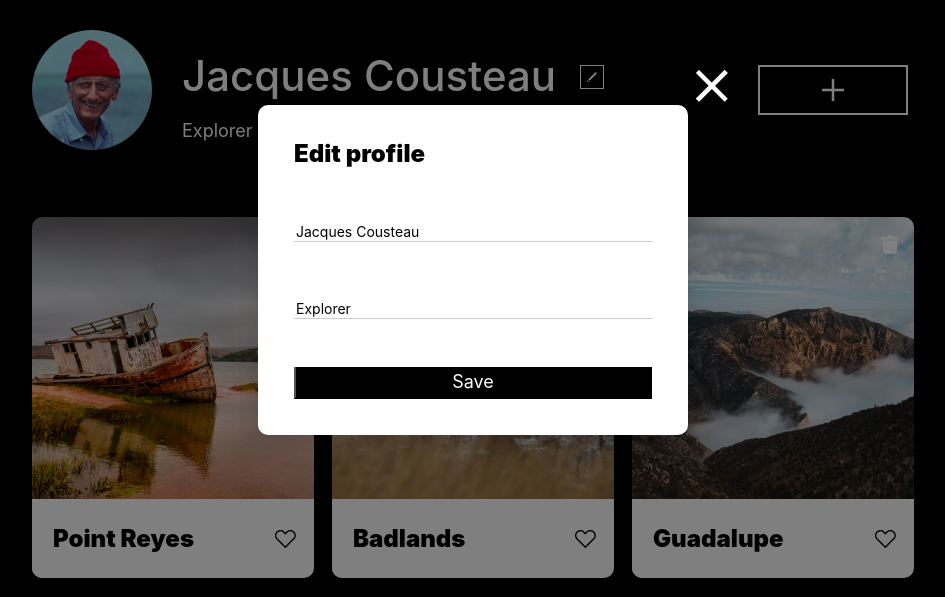
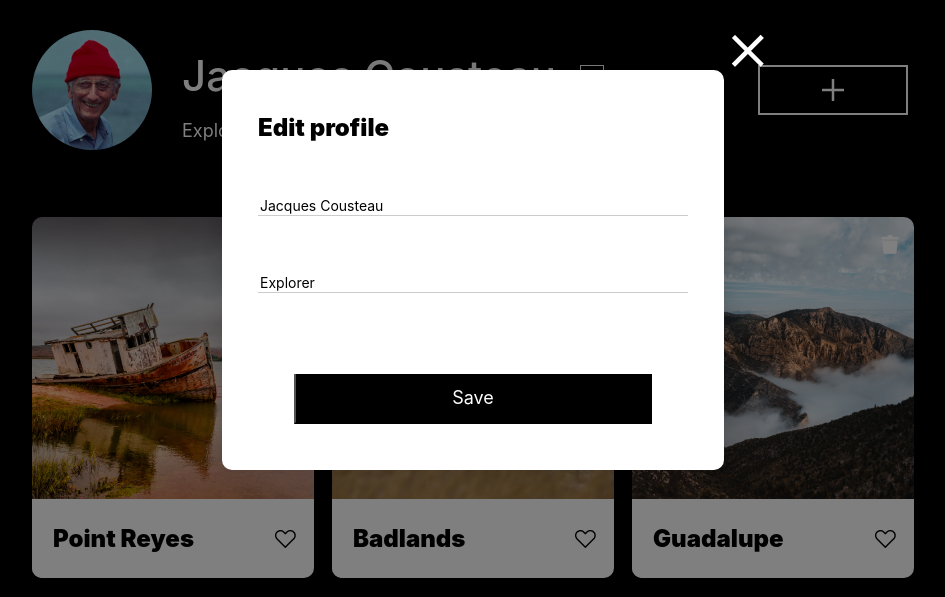
Before and after one commit to alalumiere/web_project_4, a plain HTML site: page index.html in a window 1280 px wide. Both pictures are taken after a click on the button 759 px from the left and 207 px from the top of the page. Shown: the part 130-727 px from the top of the page, without its empty margins (167-1112 px from the left). Drawn offline with Linux system fonts and the light colour scheme; a web font is replaced by a local one.

Commit message:
fix form styles due to merge issue

```diff
--- a/blocks/form/__descrition/form__description.css
+++ b/blocks/form/__descrition/form__description.css
@@ -5,7 +5,6 @@
   line-height: 17px;
   border: none;
   border-bottom: 1px solid rgba(0, 0, 0, .2);
-  margin: 29.74px 36px 0;
   margin-top: 57px;
   outline: transparent;
 }
--- a/blocks/form/__name/form__name.css
+++ b/blocks/form/__name/form__name.css
@@ -5,7 +5,6 @@
   line-height: 17px;
   border: none;
   border-bottom: 1px solid rgba(0, 0, 0, .2);
-  margin: 54px 36px 0;
   margin-top: 54px;
   outline: transparent;
 }
--- a/blocks/form/__submit-button/form__submit-button.css
+++ b/blocks/form/__submit-button/form__submit-button.css
@@ -10,7 +10,7 @@
   line-height: 22px;
   text-align: center;
   align-self: center;
-  margin: 48px 36px 36.51px;
+  margin-top: 81px;
   cursor: pointer;
 }
 
--- a/blocks/form/__title/form__title.css
+++ b/blocks/form/__title/form__title.css
@@ -3,5 +3,5 @@
   font-weight: 900;
   font-style: normal;
   line-height: 29px;
-  margin: 34px 64px 0 36px;
+  margin: 0;
 }
--- a/blocks/form/form.css
+++ b/blocks/form/form.css
@@ -8,6 +8,7 @@
   width: 430px;
   height: 330px;
   background: #ffffff;
+  padding: 34px 36px 36.5px;
   border-radius: 10px;
   display: flex;
   flex-direction: column;
```
